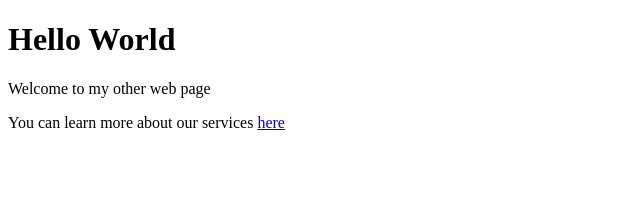
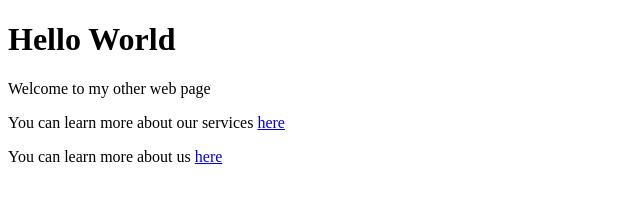
Before and after one commit to devark28/Gym-Git-Exercise-Solutions-Copy, a plain HTML site: page index.html in a window 1280 px wide. Shown: the whole page, without its empty margins (0-640 px from the left). Drawn offline with Linux system fonts and the light colour scheme.

Commit message:
Fix: rename home.html to index.html

```diff
--- a/home.html
+++ b/index.html
@@ -9,5 +9,6 @@
     <h1>Hello World</h1>
     <p>Welcome to my other web page</p>
     <p>You can learn more about our services <a href="services.html">here</a></p>
+    <p>You can learn more about us <a href="contact.html">here</a></p>
 </body>
 </html>
```
